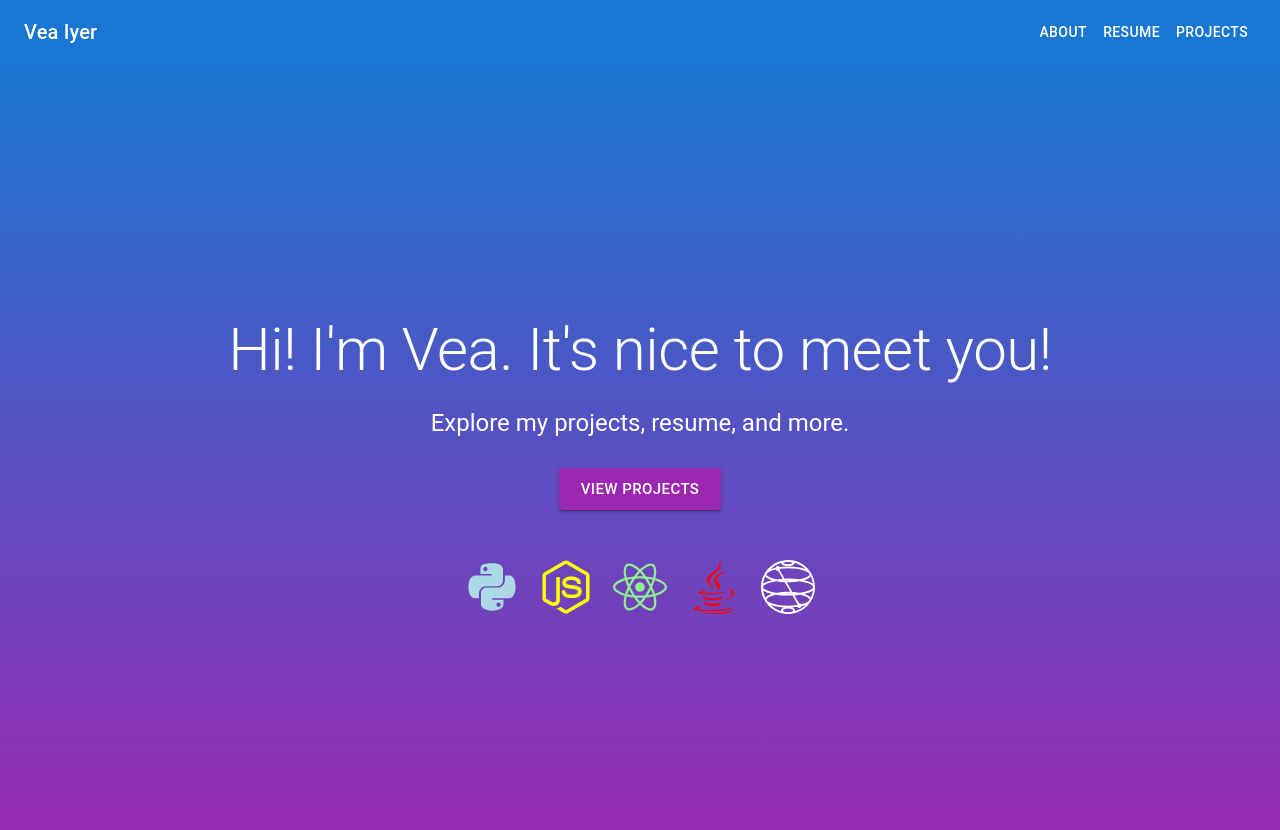
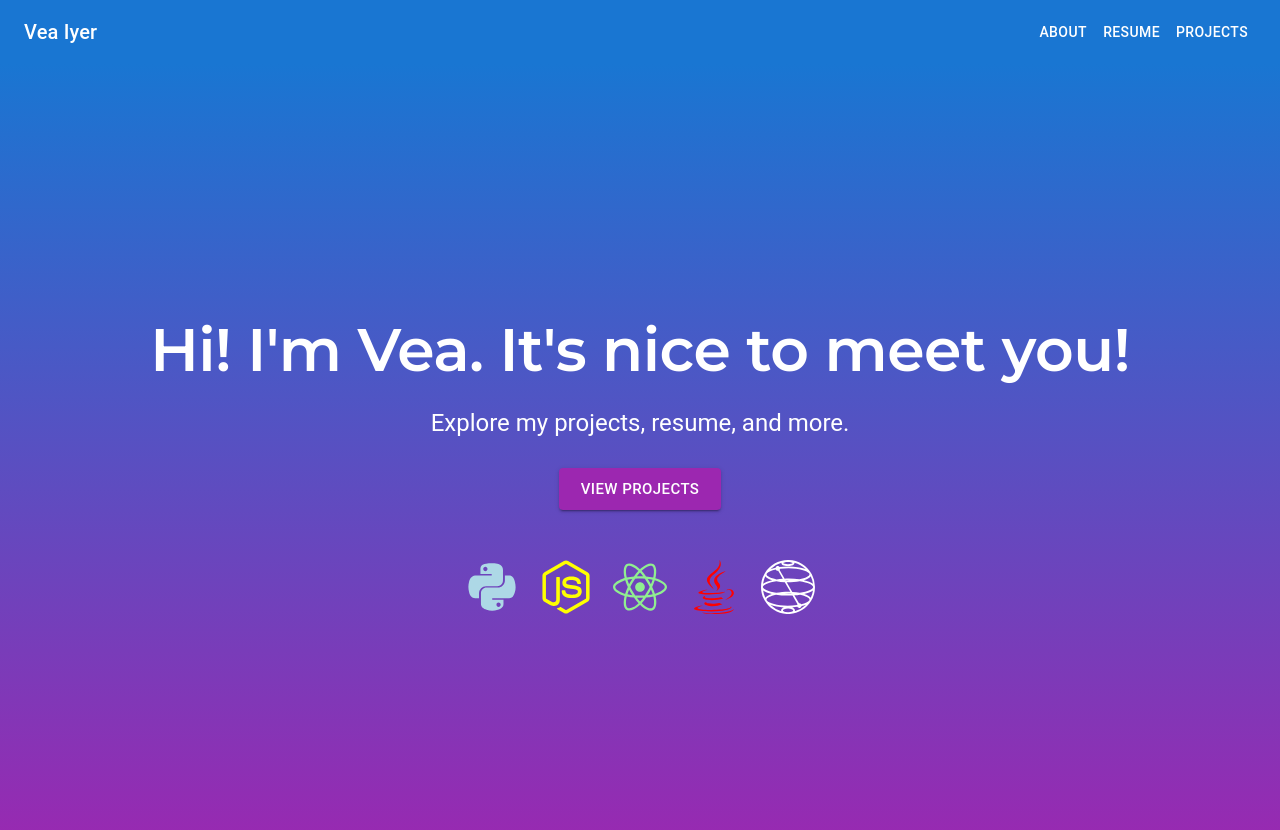
Before and after one commit to VeaParz75/VeaParz75.github.io, a React (Create React App) app: page / in a window 1280 px wide. Shown: the top 830 px of the page. Built offline with nearby package versions, Linux system fonts and the light colour scheme.

Commit message:
fade and font

```diff
--- a/public/index.html
+++ b/public/index.html
@@ -1,6 +1,9 @@
 <!DOCTYPE html>
 <html lang="en">
   <head>
+    <link rel="preconnect" href="https://fonts.googleapis.com">
+    <link rel="preconnect" href="https://fonts.gstatic.com" crossorigin>
+    <link href="https://fonts.googleapis.com/css2?family=Montserrat:ital,wght@0,100..900;1,100..900&display=swap" rel="stylesheet">
     <meta charset="utf-8" />
     <link rel="icon" href="%PUBLIC_URL%/favicon.ico" />
     <meta name="viewport" content="width=device-width, initial-scale=1" />
--- /dev/null
+++ b/src/components/Home.css
@@ -0,0 +1,8 @@
+.intro-text {
+    opacity: 0;
+    transition: opacity 0.7s ease-in-out;
+  }
+
+  .fade-in {
+    opacity: 1;
+  }
--- a/src/components/Home.js
+++ b/src/components/Home.js
@@ -1,12 +1,23 @@
-// Home.js
-import React from 'react';
+import React, { useState, useEffect } from 'react';
 import { Box, Typography, Button, useTheme } from '@mui/material';
 import { Link } from 'react-router-dom';
 import { FaPython, FaNodeJs, FaReact, FaJava } from 'react-icons/fa';
 import { SiQiskit } from 'react-icons/si'; // Qiskit icon from react-icons/si
+import './Home.css'; // Import CSS file for styling
 
 const Home = () => {
   const theme = useTheme();
+  const [isVisible, setIsVisible] = useState(false);
+
+  useEffect(() => {
+    // Set isVisible to true after a short delay to gradually reveal the intro text
+    const timeoutId = setTimeout(() => {
+      setIsVisible(true);
+    }, 100); // Adjust the delay as needed
+
+    // Clear the timeout on component unmount to prevent memory leaks
+    return () => clearTimeout(timeoutId);
+  }, []);
 
   return (
     <Box
@@ -22,10 +33,10 @@
         padding: '0 20px',
       }}
     >
-      <Typography variant="h2" gutterBottom>
+      <Typography variant="h2" gutterBottom className={isVisible ? 'fade-in intro-text' : 'intro-text'} style={{ fontFamily: 'Montserrat, sans-serif', fontWeight: 600 }}>
         Hi! I'm Vea. It's nice to meet you!
       </Typography>
-      <Typography variant="h5" gutterBottom>
+      <Typography variant="h5" gutterBottom className={isVisible ? 'fade-in intro-text' : 'intro-text'}>
         Explore my projects, resume, and more.
       </Typography>
       <Button
```
